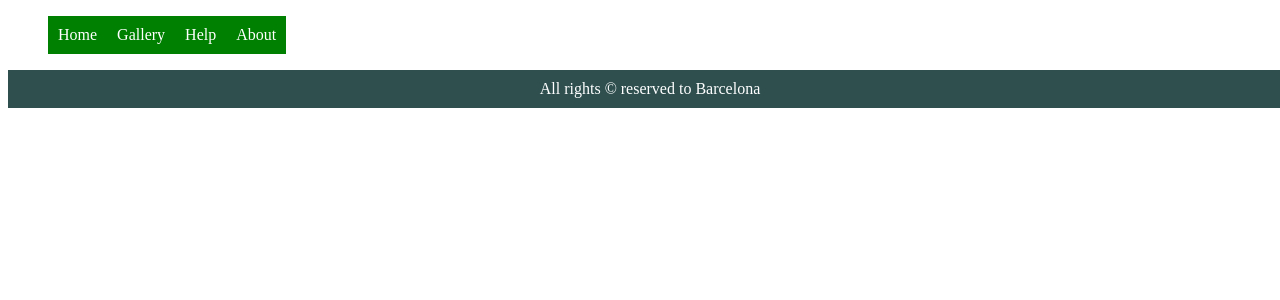
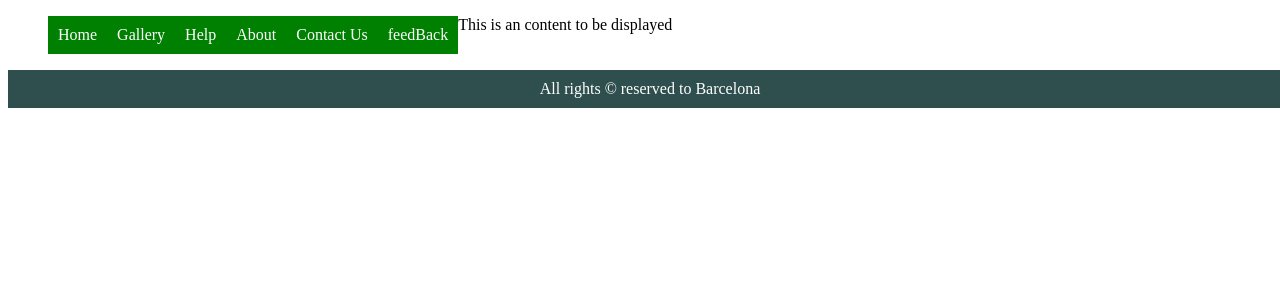
Before and after one commit to n00rs/angular-tutorial, an Angular app: page / in a window 1280 px wide. Shown: the top 300 px of the page. Built offline with nearby package versions, Linux system fonts and the light colour scheme.

Commit message:
Angular 6  Handle Data inside component - Video 8

```diff
--- a/src/app/menu/menu.component.html
+++ b/src/app/menu/menu.component.html
@@ -1,6 +1,4 @@
 <ul class="menu">
-    <li>Home</li>
-    <li>Gallery</li>
-    <li>Help</li>
-    <li>About</li>
+<li *ngFor = "let menuName of names">{{menuName}}</li>
 </ul>
+{{content}}
--- a/src/app/menu/menu.component.ts
+++ b/src/app/menu/menu.component.ts
@@ -1,12 +1,20 @@
-import { Component } from '@angular/core';
+import { CommonModule } from '@angular/common';
+import { Component, OnInit } from '@angular/core';
 
 @Component({
   selector: 'app-menu',
   standalone: true,
-  imports: [],
+  imports: [CommonModule],
   templateUrl: './menu.component.html',
   styleUrl: './menu.component.css'
 })
 export class MenuComponent {
+  names: string[];
+  content: string
+  constructor() {
+    this.names = ['Home', 'Gallery', 'Help', 'About', 'Contact Us', 'feedBack']
+    this.content = 'This is an content to be displayed'
 
+  }
+  ngOnInit() { }
 }
```
Also changed, not shown: 1 other file (tests, documents, lock files or other folders).
